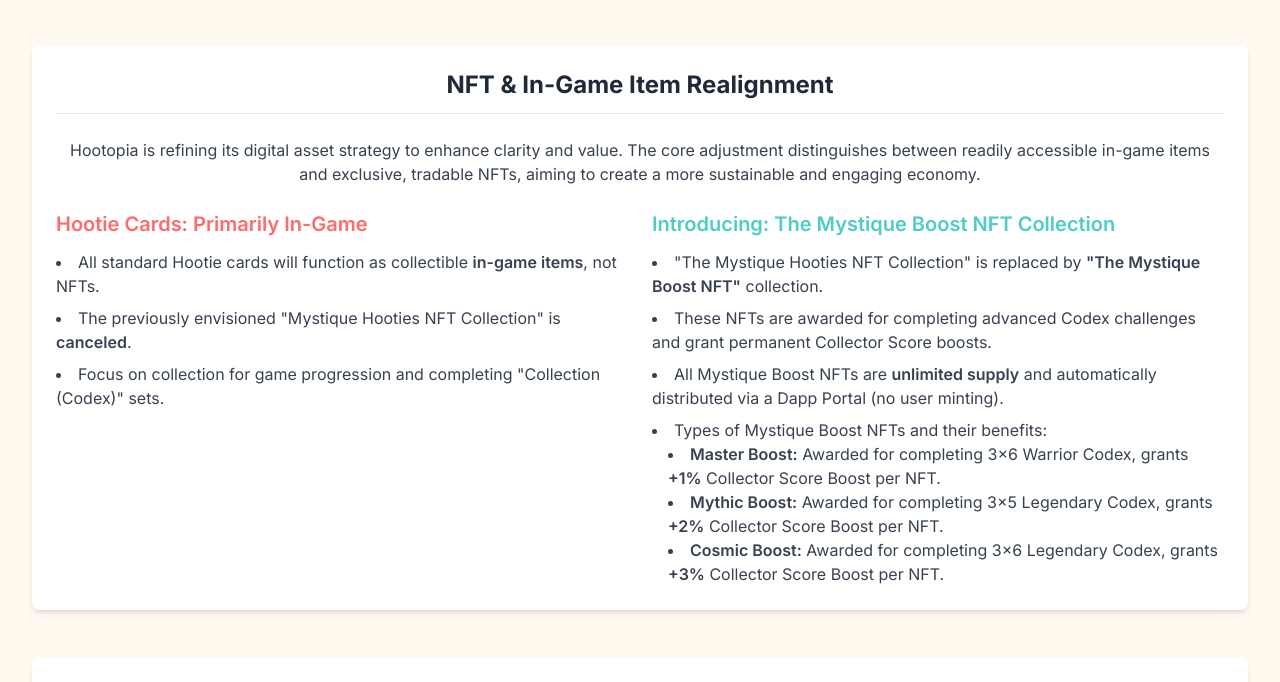
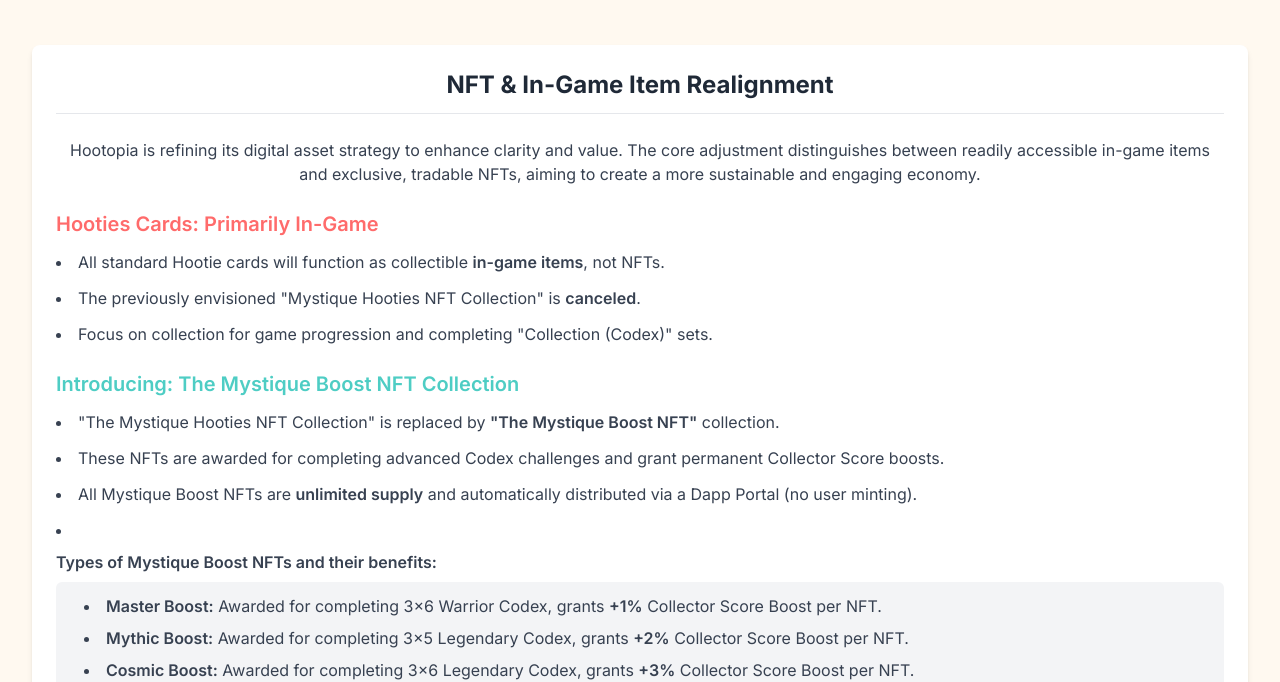
Before and after one commit to monomind-studio/hootopia-gdd, a plain HTML site: page index.html in a window 1280 px wide. Shown: the part 127-809 px from the top of the page. Drawn offline with nearby package versions, Linux system fonts and the light colour scheme.

Commit message:
refine layout

```diff
--- a/index.html
+++ b/index.html
@@ -118,10 +118,9 @@
             <div class="stat-card">
                 <h2 class="text-2xl font-bold text-gray-800 mb-6 text-center border-b pb-3">NFT & In-Game Item Realignment</h2>
                 <p class="text-gray-700 mb-6 text-center">Hootopia is refining its digital asset strategy to enhance clarity and value. The core adjustment distinguishes between readily accessible in-game items and exclusive, tradable NFTs, aiming to create a more sustainable and engaging economy.</p>
-                <div class="grid md:grid-cols-2 gap-6">
-                    <div>
-                        <h3 class="text-xl font-semibold mb-3 accent-text-coral">Hootie Cards: Primarily In-Game</h3>
-                        <ul class="list-disc list-inside text-gray-700 space-y-2">
+                <div class="grid gap-6"> <div>
+                        <h3 class="text-xl font-semibold mb-3 accent-text-coral">Hooties Cards: Primarily In-Game</h3>
+                        <ul class="list-disc list-inside text-gray-700 space-y-3">
                             <li>All standard Hootie cards will function as collectible <strong class="font-semibold">in-game items</strong>, not NFTs.</li>
                             <li>The previously envisioned "Mystique Hooties NFT Collection" is <strong class="font-semibold">canceled</strong>.</li>
                             <li>Focus on collection for game progression and completing "Collection (Codex)" sets.</li>
@@ -129,16 +128,19 @@
                     </div>
                     <div>
                         <h3 class="text-xl font-semibold mb-3 accent-text-turquoise">Introducing: The Mystique Boost NFT Collection</h3>
-                        <ul class="list-disc list-inside text-gray-700 space-y-2">
+                        <ul class="list-disc list-inside text-gray-700 space-y-3">
                             <li>"The Mystique Hooties NFT Collection" is replaced by <strong class="font-semibold">"The Mystique Boost NFT"</strong> collection.</li>
                             <li>These NFTs are awarded for completing advanced Codex challenges and grant permanent Collector Score boosts.</li>
                             <li>All Mystique Boost NFTs are <strong class="font-semibold">unlimited supply</strong> and automatically distributed via a Dapp Portal (no user minting).</li>
-                            <li>Types of Mystique Boost NFTs and their benefits:
-                                <ul class="list-disc list-inside ml-4">
-                                    <li><strong class="font-semibold">Master Boost:</strong> Awarded for completing 3x6 Warrior Codex, grants <strong class="font-semibold">+1%</strong> Collector Score Boost per NFT.</li>
-                                    <li><strong class="font-semibold">Mythic Boost:</strong> Awarded for completing 3x5 Legendary Codex, grants <strong class="font-semibold">+2%</strong> Collector Score Boost per NFT.</li>
-                                    <li><strong class="font-semibold">Cosmic Boost:</strong> Awarded for completing 3x6 Legendary Codex, grants <strong class="font-semibold">+3%</strong> Collector Score Boost per NFT.</li>
-                                </ul>
+                            <li>
+                                <p class="font-semibold mt-2 mb-2">Types of Mystique Boost NFTs and their benefits:</p>
+                                <div class="bg-gray-100 p-3 rounded-md">
+                                    <ul class="list-disc list-inside ml-4 space-y-2">
+                                        <li><strong class="font-semibold">Master Boost:</strong> Awarded for completing 3x6 Warrior Codex, grants <strong class="font-semibold">+1%</strong> Collector Score Boost per NFT.</li>
+                                        <li><strong class="font-semibold">Mythic Boost:</strong> Awarded for completing 3x5 Legendary Codex, grants <strong class="font-semibold">+2%</strong> Collector Score Boost per NFT.</li>
+                                        <li><strong class="font-semibold">Cosmic Boost:</strong> Awarded for completing 3x6 Legendary Codex, grants <strong class="font-semibold">+3%</strong> Collector Score Boost per NFT.</li>
+                                    </ul>
+                                </div>
                             </li>
                         </ul>
                     </div>
```
